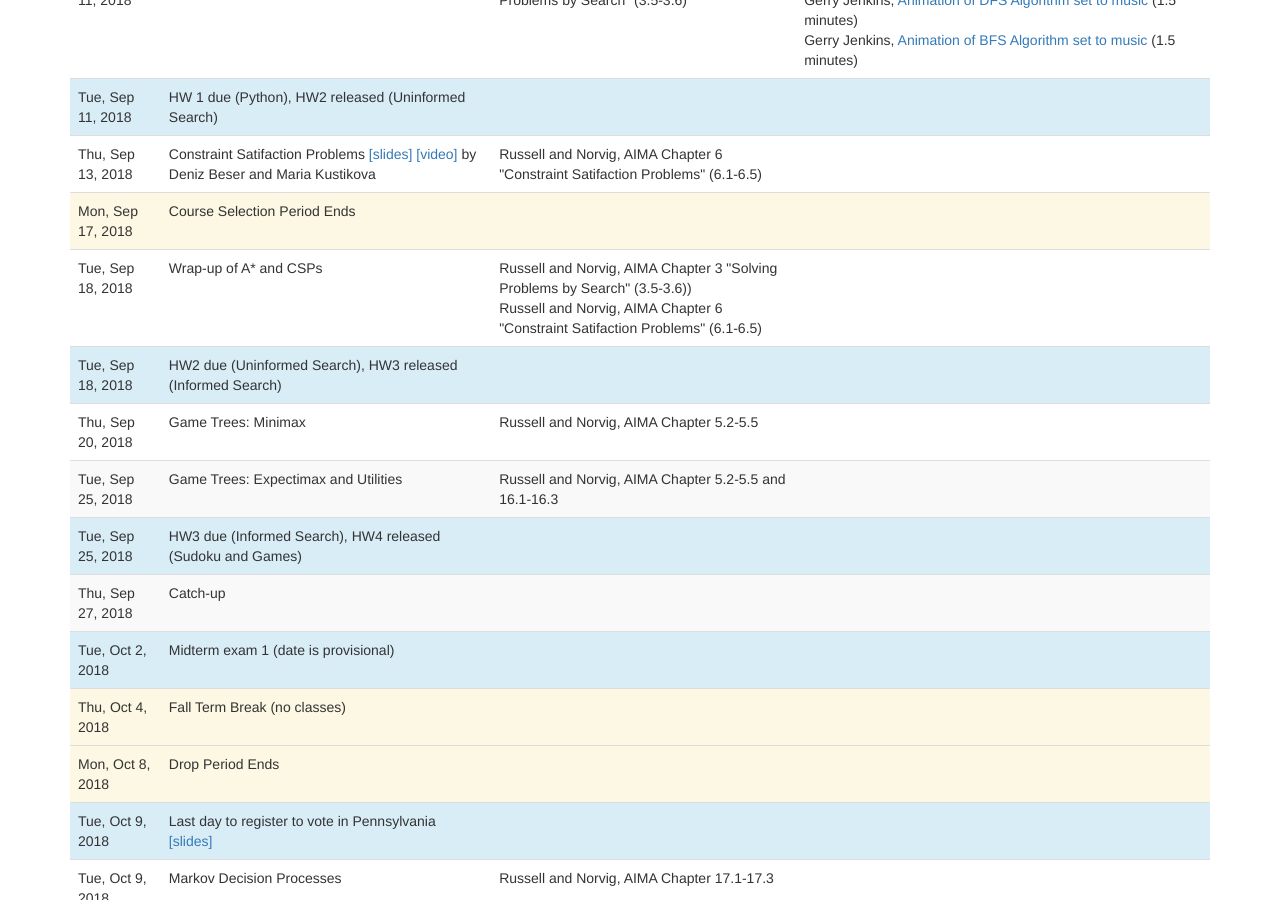
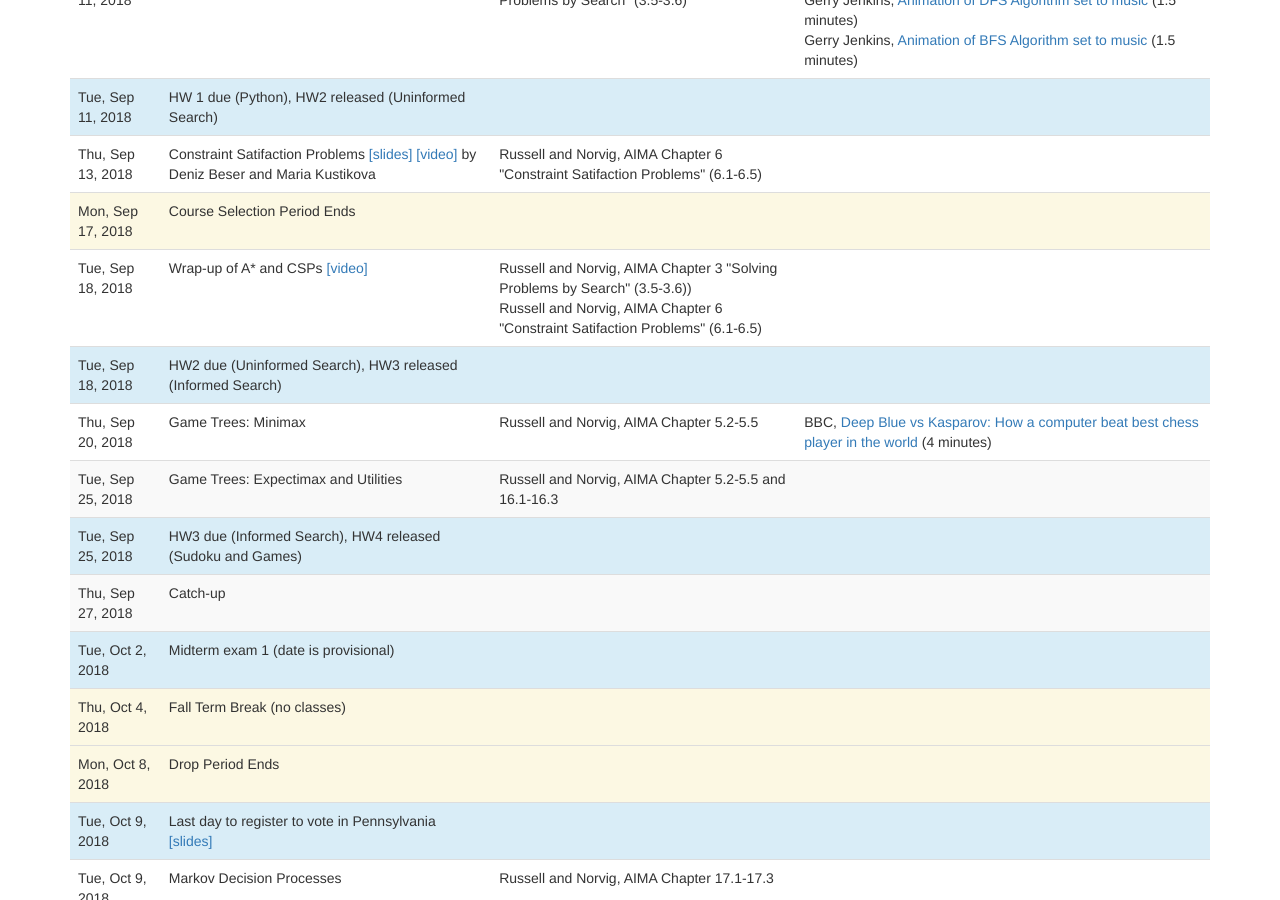
Before and after one commit to artificial-intelligence-class/artificial-intelligence-class.github.io, a Jekyll site: the page built from lectures.md, in a window 1280 px wide and 900 px high, scrolled down 774 px. Built offline with Jekyll 4.4.1, drawn with Linux system fonts in a browser that asks for light colours; nearby versions of some CDN libraries; a script that is not in the unit is left out.

Commit message:
Video of Deep Blue

```diff
--- a/_data/lectures.yaml
+++ b/_data/lectures.yaml
@@ -138,6 +138,7 @@
   date: 2018-09-18
   slides:
   title:  Wrap-up of A* and CSPs
+  recording: https://upenn.hosted.panopto.com/Panopto/Pages/Viewer.aspx?id=01828182-96fd-4abd-8280-a9460066d07f
   readings:
     -
       title: AIMA Chapter 3 "Solving Problems by Search" (3.5-3.6))
@@ -160,6 +161,13 @@
       title: AIMA Chapter 5.2-5.5
       authors: Russell and Norvig
       optional: false
+  videos:
+    -
+      authors: BBC
+      url: https://www.youtube.com/watch?v=KF6sLCeBj0s
+      title: Deep Blue vs Kasparov&colon; How a computer beat best chess player in the world
+      length: 4 minutes
+
 -
   date: 2018-09-25
   slides:
```
